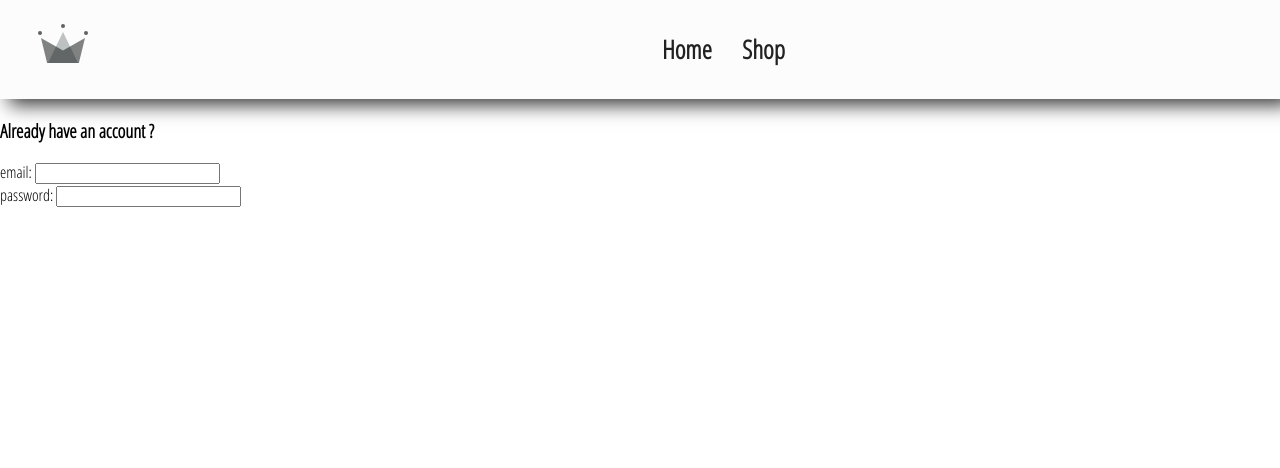
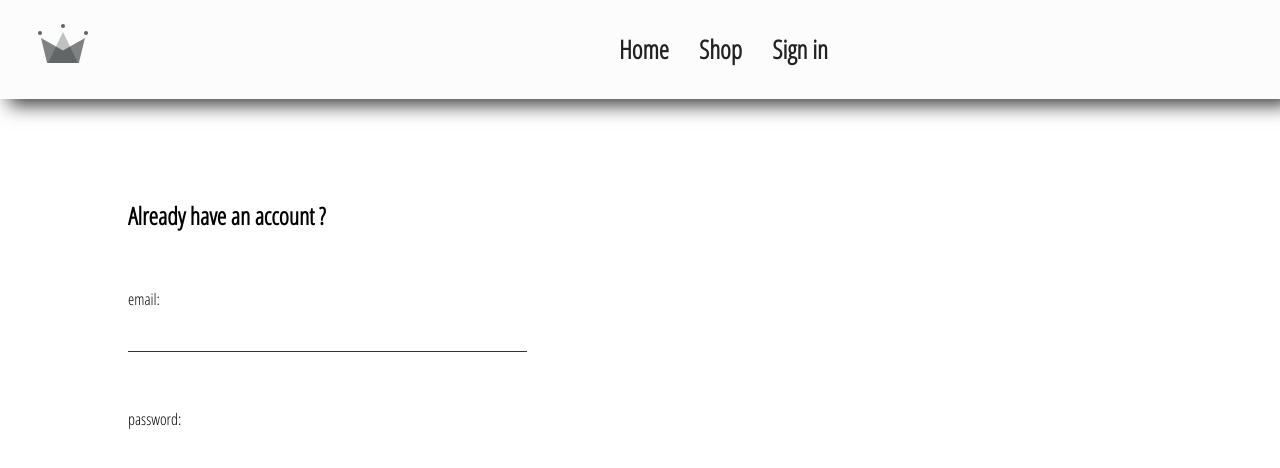
Before and after one commit to turza1994/ecommerce-react, a React (Create React App) app: page /signin in a window 1280 px wide. Shown: the top 468 px of the page. Built offline with nearby package versions, Linux system fonts and the light colour scheme.

Commit message:
input style and sign in navigation added

```diff
--- a/src/components/header/header.component.jsx
+++ b/src/components/header/header.component.jsx
@@ -14,6 +14,7 @@ const Header = () => {
             <ul className="nav-item">
                 <li> <Link to="/">Home</Link> </li>
                 <li> <Link to="/shop">Shop</Link> </li>
+                <li> <Link to="/signin">Sign in</Link> </li>
             </ul>
         </div>
     )
--- a/src/components/input/input.component.jsx
+++ b/src/components/input/input.component.jsx
@@ -1,10 +1,12 @@
 import React from 'react'
+
+import './input.styles.scss';
 
 const Input = (props) => {
     return (
-        <div>
+        <div className="group">
             {props.children}
-            <input type={props.type} name={props.name} onChange={props.handleChange} />
+            <input className="input" type={props.type} name={props.name} onChange={props.handleChange} />
         </div>
     )
 }
--- a/src/components/input/input.styles.scss
+++ b/src/components/input/input.styles.scss
@@ -0,0 +1,17 @@
+.group{
+    display: flex;
+    flex-direction: column;
+    margin: 7vh auto;
+
+
+    .input{
+        width: 30vw;
+        border: none;
+        border-bottom: 1px solid #333;
+        background: none;
+        background-color: white;
+        font-size: 18px;
+        padding: 10px 10px 10px 5px;
+        display: block;
+    }
+}
--- a/src/components/sign-in/sign-in.component.jsx
+++ b/src/components/sign-in/sign-in.component.jsx
@@ -1,7 +1,7 @@
 import React, { Component } from 'react';
 
 import Input from '../input/input.component';
-
+import './sign-in.styles.scss';
 class SignIn extends Component {
 
     constructor(){
@@ -18,8 +18,8 @@ class SignIn extends Component {
 
     render() {
         return (
-            <div>
-                <h3>Already have an account ?</h3>
+            <div className="SignIn">
+                <h2>Already have an account ?</h2>
                 <form>
                     <Input type = "text" name="email" handleChange={this.handleChange} > email: </Input>
                     <Input type = "password" name="password" handleChange={this.handleChange} > password: </Input>
--- a/src/components/sign-in/sign-in.styles.scss
+++ b/src/components/sign-in/sign-in.styles.scss
@@ -0,0 +1,4 @@
+.SignIn{
+    width: 50vw;
+    padding: 10vh 10vw;
+}
```
